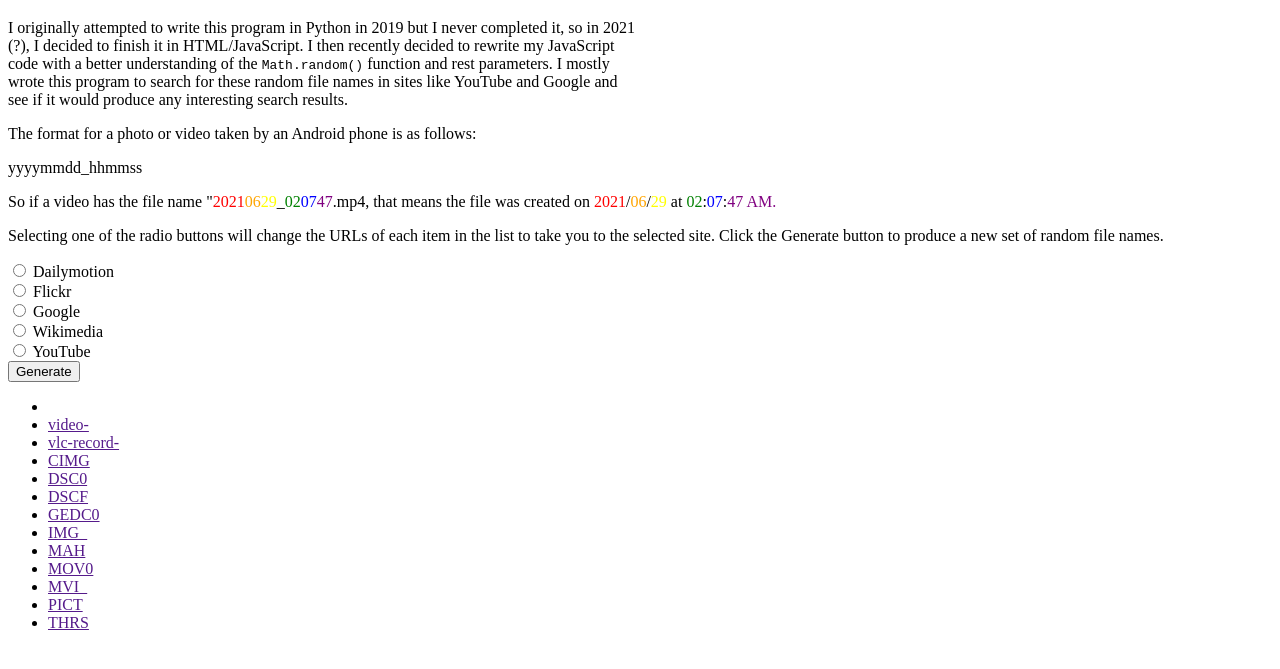
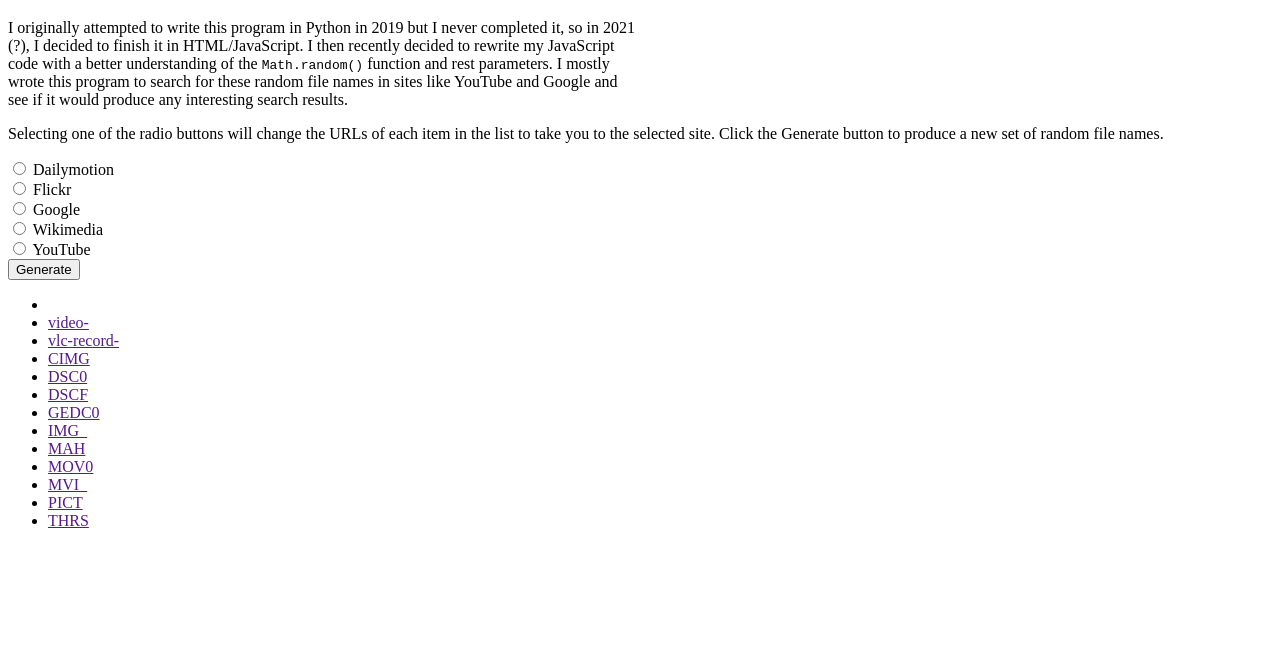
Before and after one commit to SkicoNow/misc-html, a plain HTML site: page RandomFileName.html in a window 1280 px wide. Shown: the part 61-730 px from the top of the page. Drawn offline with Linux system fonts and the light colour scheme.

Commit message:
Update RandomFileName.html

```diff
--- a/RandomFileName.html
+++ b/RandomFileName.html
@@ -9,9 +9,11 @@
 <body>
     <h1>Random Media File Name Generator</h1>
     <p style="width:50%">I originally attempted to write this program in Python in 2019 but I never completed it, so in 2021 (?), I decided to finish it in HTML/JavaScript. I then recently decided to rewrite my JavaScript code with a better understanding of the <code>Math.random()</code> function and rest parameters. I mostly wrote this program to search for these random file names in sites like YouTube and Google and see if it would produce any interesting search results.</p>
+    <!--
     <p>The format for a photo or video taken by an Android phone is as follows:</p>
     <p>yyyymmdd_hhmmss</p>
     <p>So if a video has the file name "<span style="color:red;">2021</span><span style="color:orange;">06</span><span style="color:yellow;">29</span><span>_</span><span style="color:green;">02</span><span style="color:blue;">07</span><span style="color:purple;">47</span>.mp4, that means the file was created on <span style="color:red;">2021</span>/<span style="color:orange;">06</span>/<span style="color:yellow;">29</span> at <span style="color:green;">02</span>:<span style="color:blue;">07</span>:<span style="color:purple;">47 AM.</span></p>
+    -->
     <p>Selecting one of the radio buttons will change the URLs of each item in the list to take you to the selected site. Click the Generate button to produce a new set of random file names.</p>
     <form>
         <input type="radio" name="sites" id="dailymotion">
@@ -46,7 +48,7 @@
         <li><a href="" target="_blank">PICT</a></li>
         <li><a href="" target="_blank">THRS</a></li>
     </ul>
-    <script src="RandomFileName2.js"></script> <!-- remove the 2 for an earlier version of the script-->
+    <script src="https://skiconow.github.io/misc-html/RandomFileName2.js"></script>
     <!--
     <span><a href="" id="android"></a></span>
     <br>
```
